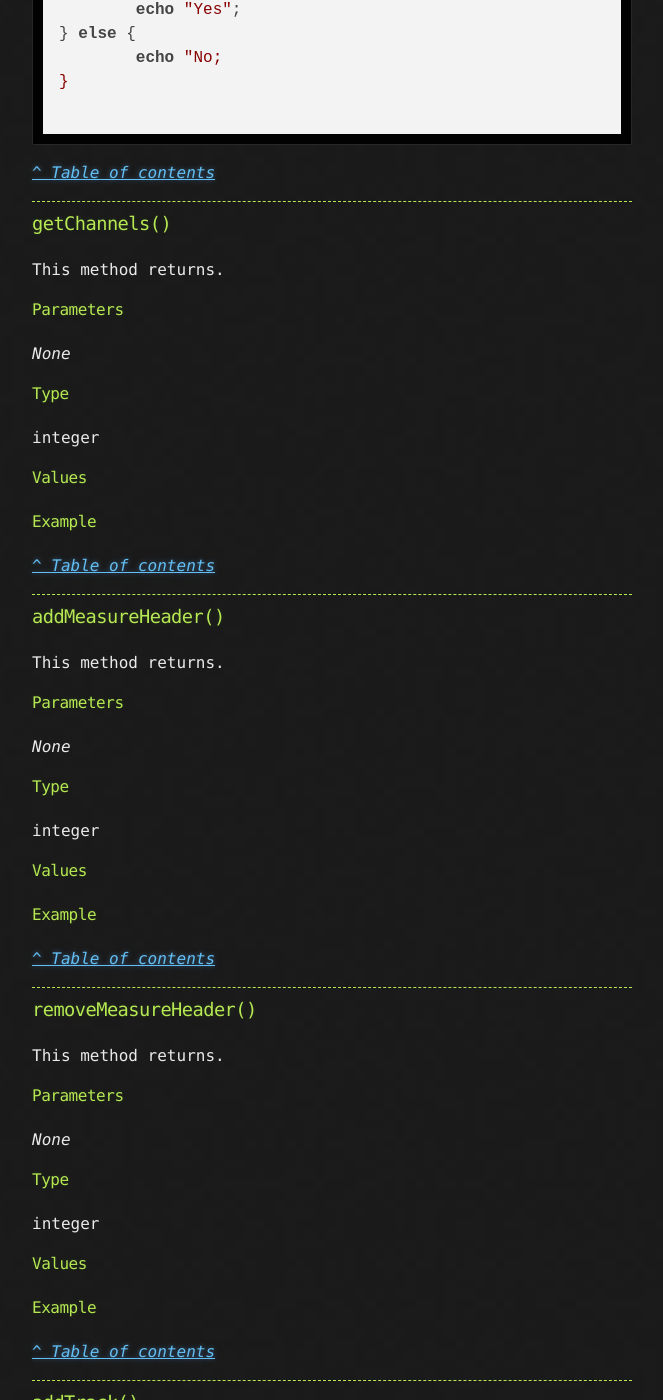
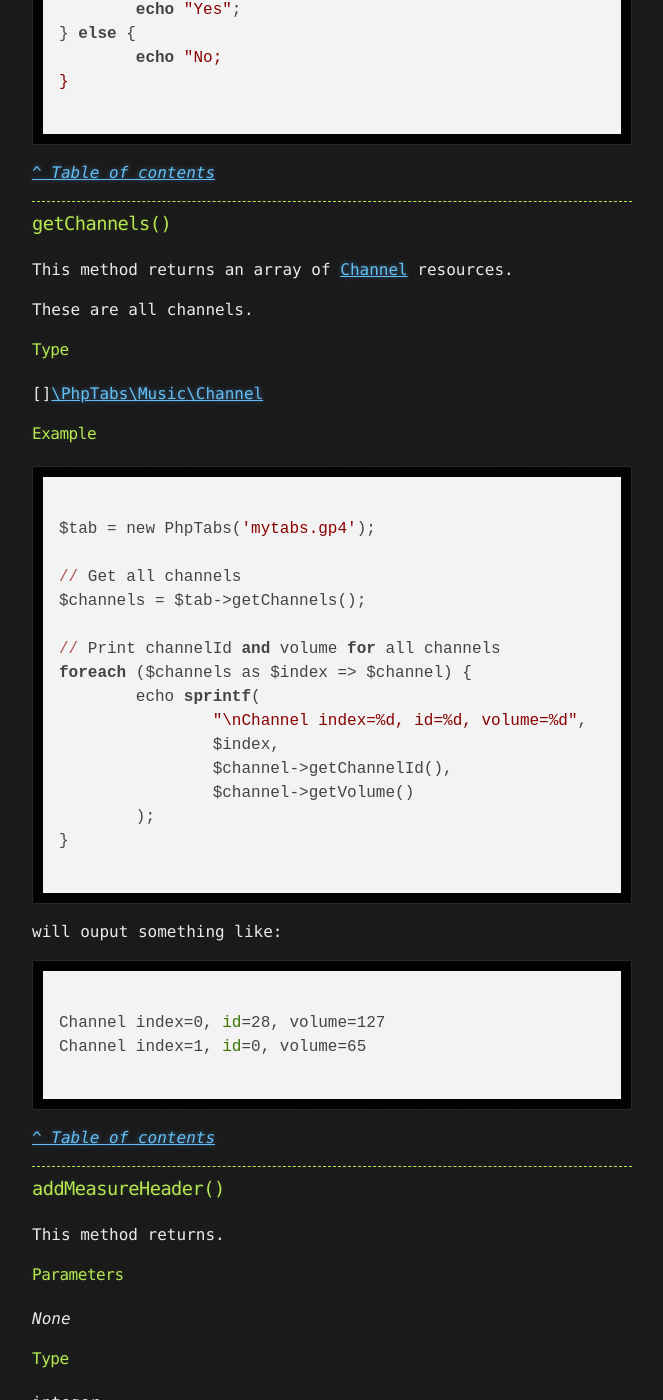
Before and after one commit to stdtabs/stdtabs.github.io, a Jekyll site: the page built from docs/music-song.md, in a window 1280 px wide and 1400 px high, scrolled down 5978 px. Shown: the whole window, without its empty margins (308-971 px from the left). Built offline with Jekyll 4.4.1, drawn with Linux system fonts in a browser that asks for light colours; nearby versions of some CDN libraries.

Commit message:
Add a getChannels doc

````diff
--- a/docs/music-song.md
+++ b/docs/music-song.md
@@ -285,21 +285,43 @@ if ($channel !== null) {
 
 ### getChannels()
 
-This method returns.
+This method returns an array of [Channel](/music-channel.html) resources.
 
-#### Parameters
-
-_None_
+These are all channels.
 
 #### Type
 
-integer
-
-#### Values
-
+\[\][\PhpTabs\Music\Channel](/music-channel.html)
 
 #### Example
 
+```php
+
+$tab = new PhpTabs('mytabs.gp4');
+
+// Get all channels
+$channels = $tab->getChannels();
+
+// Print channelId and volume for all channels
+foreach ($channels as $index => $channel) {
+	echo sprintf(
+		"\nChannel index=%d, id=%d, volume=%d",
+		$index,
+		$channel->getChannelId(),
+		$channel->getVolume()
+	);
+}
+
+```
+
+will ouput something like:
+
+```
+
+Channel index=0, id=28, volume=127
+Channel index=1, id=0, volume=65
+
+```
 
 [_^ Table of contents_]({{ page.permalink }}#top)
 
````
